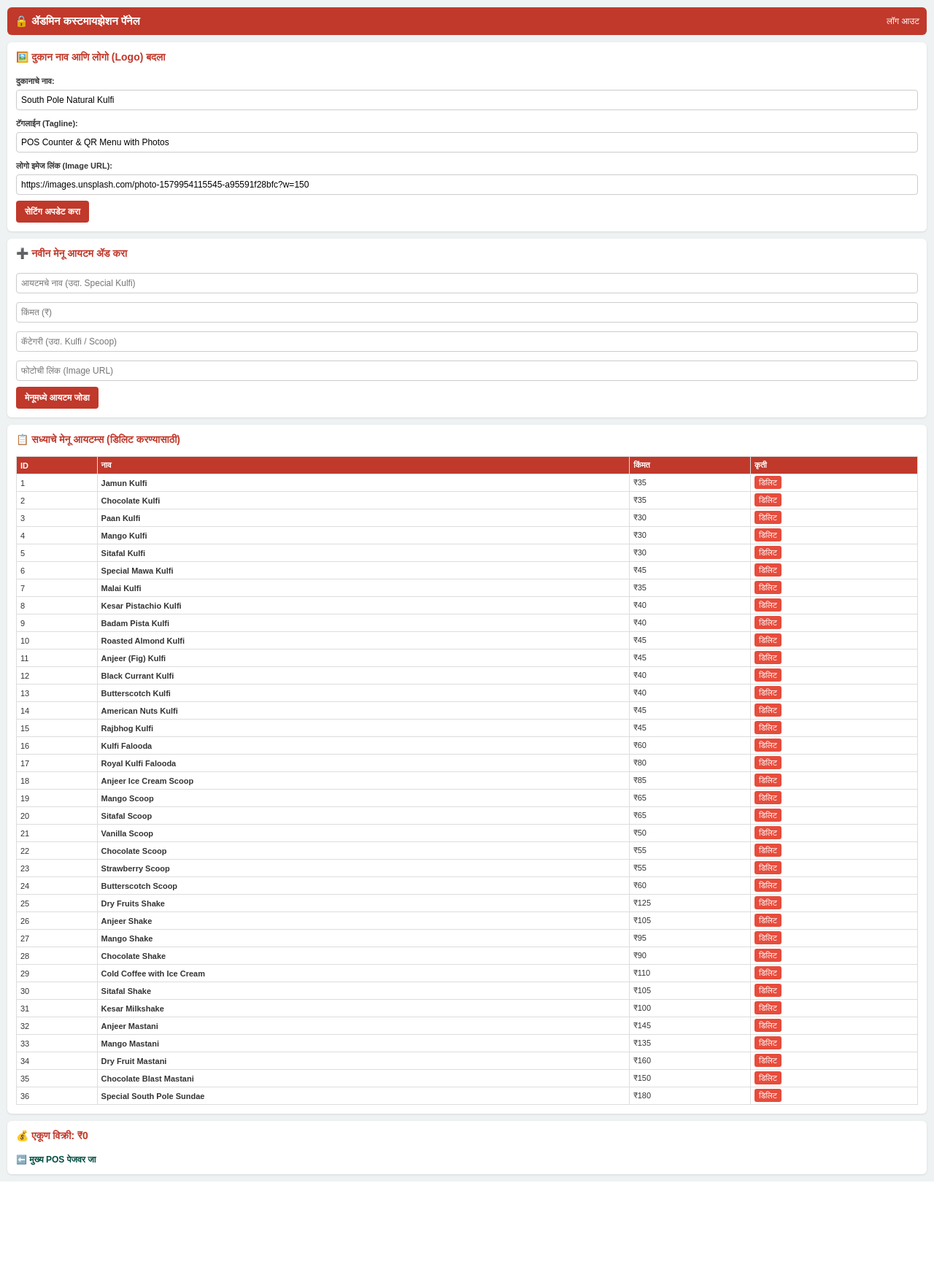
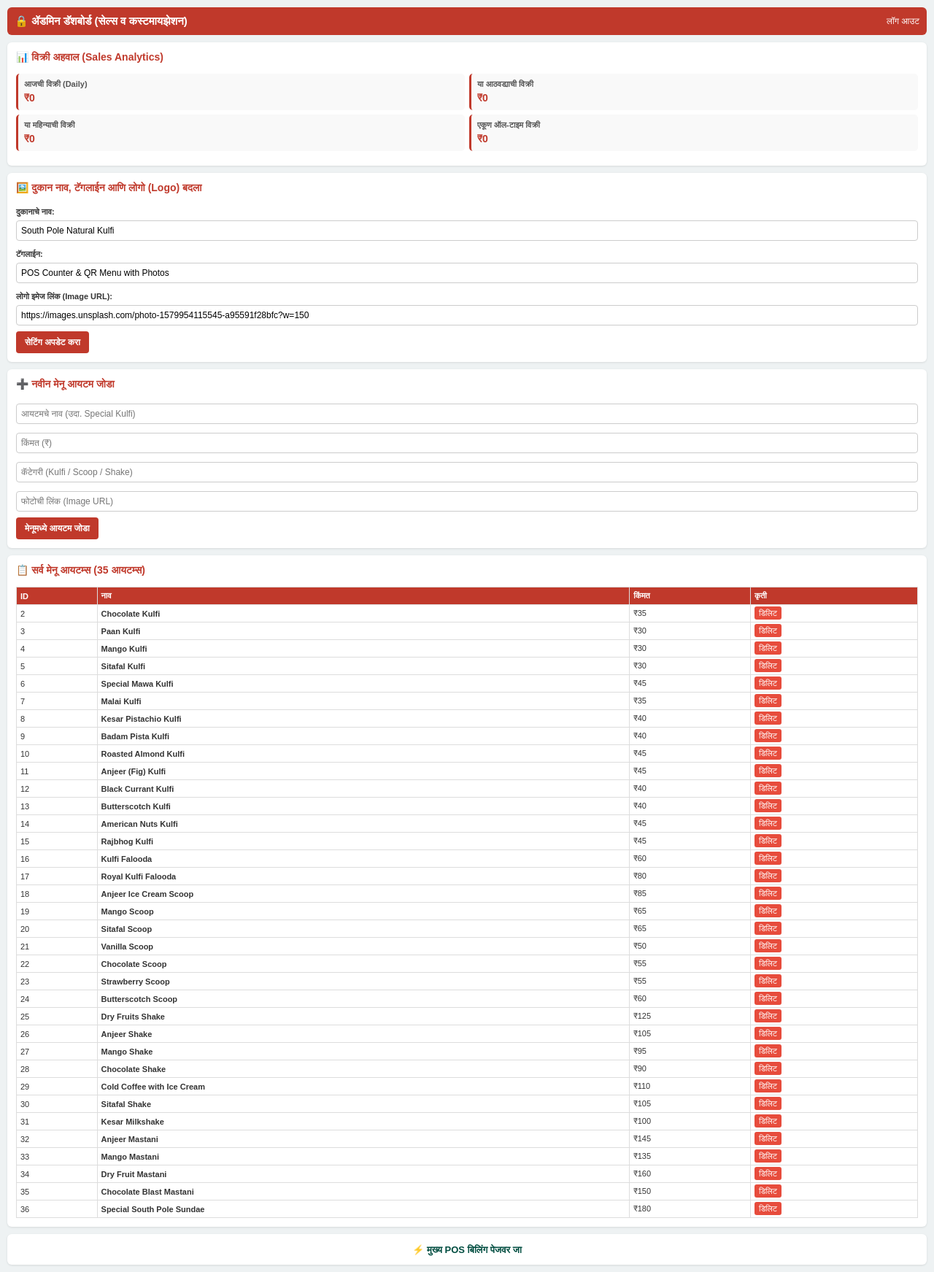
Before and after one commit to naturalkulfi1/south-pole-Natural-kulfi, a Flask app: page /admin in a window 1280 px wide. Shown: the whole page at 73% size. Before the commit the page ends 1619 px from the top, so only its background shows below. Run offline with Flask 3, Linux system fonts and the light colour scheme; the visitor is signed in with stand-in values (Sample User, id 1).

Commit message:
Update admin_panel.html

```diff
--- a/templates/admin_panel.html
+++ b/templates/admin_panel.html
@@ -3,7 +3,7 @@
 <head>
     <meta charset="UTF-8">
     <meta name="viewport" content="width=device-width, initial-scale=1.0">
-    <title>Admin Panel - Customization</title>
+    <title>Admin Panel - Final Reports & Customization</title>
     <style>
         body { font-family: sans-serif; background: #eef2f3; margin: 0; padding: 10px; color: #333; }
         .header { background: #c0392b; color: white; padding: 10px; border-radius: 6px; display: flex; justify-content: space-between; align-items: center; }
@@ -15,20 +15,34 @@
         th, td { border: 1px solid #ddd; padding: 5px; text-align: left; }
         th { background: #c0392b; color: white; }
         .del-btn { background: #e74c3c; color: white; padding: 3px 6px; border-radius: 3px; text-decoration: none; }
+        .stats-grid { display: grid; grid-template-columns: repeat(2, 1fr); gap: 6px; margin-bottom: 8px; }
+        .stat-box { background: #f9f9f9; padding: 8px; border-radius: 5px; border-left: 3px solid #c0392b; }
+        .stat-box h4 { margin: 0; font-size: 11px; color: #555; }
+        .stat-box p { margin: 4px 0 0 0; font-size: 14px; font-weight: bold; color: #c0392b; }
     </style>
 </head>
 <body>
     <div class="header">
-        <h2 style="margin:0; font-size: 15px;">🔒 ॲडमिन कस्टमायझेशन पॅनेल</h2>
+        <h2 style="margin:0; font-size: 15px;">🔒 ॲडमिन डॅशबोर्ड (सेल्स व कस्टमायझेशन)</h2>
         <a href="/admin/logout" style="color:white; font-size:12px; text-decoration:none;">लॉग आउट</a>
     </div>
 
     <div class="card">
-        <h3>🖼️ दुकान नाव आणि लोगो (Logo) बदला</h3>
+        <h3>📊 विक्री अहवाल (Sales Analytics)</h3>
+        <div class="stats-grid">
+            <div class="stat-box"><h4>आजची विक्री (Daily)</h4><p>₹{{ daily_sales }}</p></div>
+            <div class="stat-box"><h4>या आठवड्याची विक्री</h4><p>₹{{ weekly_sales }}</p></div>
+            <div class="stat-box"><h4>या महिन्याची विक्री</h4><p>₹{{ monthly_sales }}</p></div>
+            <div class="stat-box"><h4>एकूण ऑल-टाइम विक्री</h4><p>₹{{ total_sales }}</p></div>
+        </div>
+    </div>
+
+    <div class="card">
+        <h3>🖼️ दुकान नाव, टॅगलाईन आणि लोगो (Logo) बदला</h3>
         <form action="/admin/update_config" method="POST">
             <label style="font-size:11px; font-weight:bold;">दुकानाचे नाव:</label>
             <input type="text" name="store_name" value="{{ config.name }}" required>
-            <label style="font-size:11px; font-weight:bold;">टॅगलाईन (Tagline):</label>
+            <label style="font-size:11px; font-weight:bold;">टॅगलाईन:</label>
             <input type="text" name="tagline" value="{{ config.tagline }}" required>
             <label style="font-size:11px; font-weight:bold;">लोगो इमेज लिंक (Image URL):</label>
             <input type="text" name="logo_url" value="{{ config.logo }}" required>
@@ -37,18 +51,18 @@
     </div>
 
     <div class="card">
-        <h3>➕ नवीन मेनू आयटम ॲड करा</h3>
+        <h3>➕ नवीन मेनू आयटम जोडा</h3>
         <form action="/admin/add_item" method="POST">
             <input type="text" name="name" placeholder="आयटमचे नाव (उदा. Special Kulfi)" required>
             <input type="number" name="price" placeholder="किंमत (₹)" required>
-            <input type="text" name="category" placeholder="कॅटेगरी (उदा. Kulfi / Scoop)" required>
+            <input type="text" name="category" placeholder="कॅटेगरी (Kulfi / Scoop / Shake)" required>
             <input type="text" name="image" placeholder="फोटोची लिंक (Image URL)">
             <button type="submit">मेनूमध्ये आयटम जोडा</button>
         </form>
     </div>
 
     <div class="card">
-        <h3>📋 सध्याचे मेनू आयटम्स (डिलिट करण्यासाठी)</h3>
+        <h3>📋 सर्व मेनू आयटम्स ({{ menu|length }} आयटम्स)</h3>
         <table>
             <tr><th>ID</th><th>नाव</th><th>किंमत</th><th>कृती</th></tr>
             {% for item in menu %}
@@ -62,9 +76,8 @@
         </table>
     </div>
 
-    <div class="card">
-        <h3>💰 एकूण विक्री: ₹{{ total_sales }}</h3>
-        <a href="/" style="font-size:12px; color:#004d40; text-decoration:none; font-weight:bold;">⬅️ मुख्य POS पेजवर जा</a>
+    <div class="card" style="text-align: center;">
+        <a href="/" style="font-size:13px; color:#004d40; text-decoration:none; font-weight:bold;">⚡ मुख्य POS बिलिंग पेजवर जा</a>
     </div>
 </body>
 </html>
```
